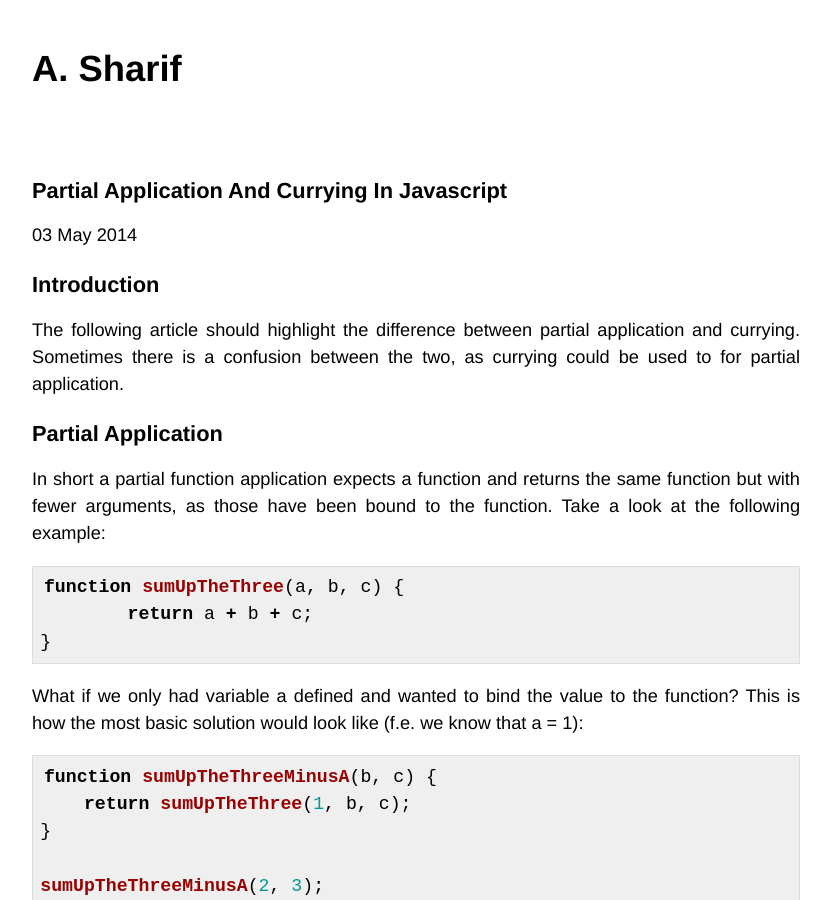
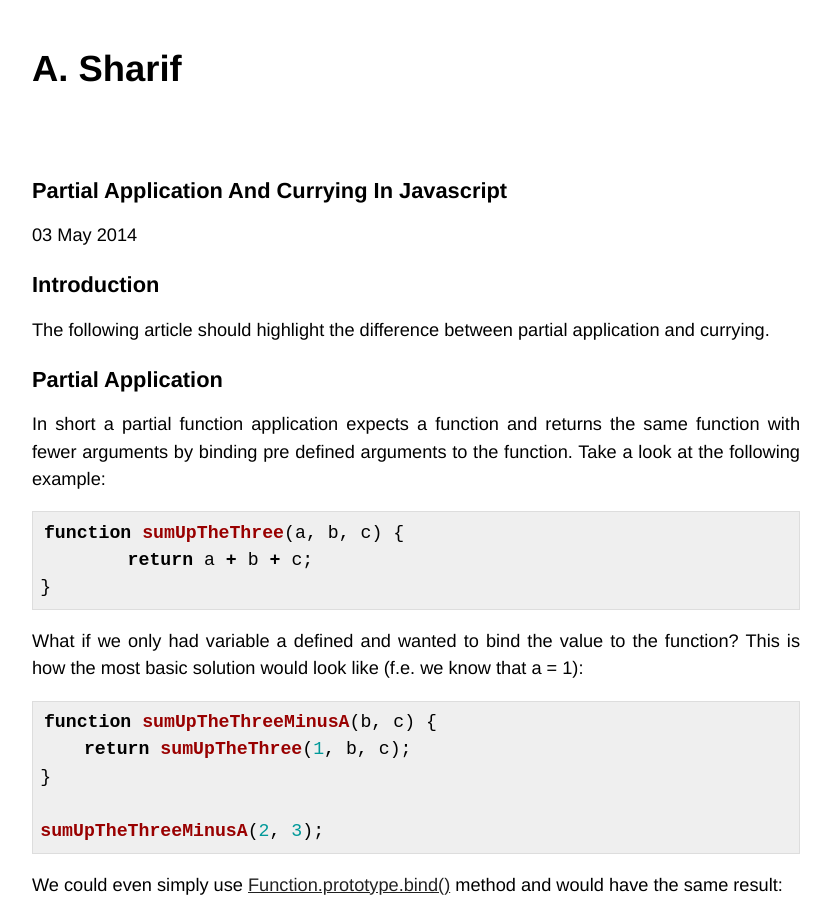
Before and after one commit to busypeoples/busypeoples.github.io, a Jekyll site: the page built from _posts/2014-05-03-partial-applications-js.markdown, in a window 1280 px wide and 900 px high. Shown: the whole window, without its empty margins (224-1055 px from the left). Built offline with Jekyll 4.4.1, drawn with Linux system fonts in a browser that asks for light colours; Markdown is read by kramdown in place of the engine named in the settings; some of the changed text lies outside the part shown.

Commit message:
Updated post.

````diff
--- a/_posts/2014-05-03-partial-applications-js.markdown
+++ b/_posts/2014-05-03-partial-applications-js.markdown
@@ -2,17 +2,16 @@
 layout: post
 title:  "Partial Application And Currying In Javascript"
 date:   2014-05-03 10:00:00
-tags:	javascript functional
+tags:	javascript, functional
 published: true
 ---
 
 ## Introduction
 
 The following article should highlight the difference between partial application and currying.
-Sometimes there is a confusion between the two, as currying could be used to for partial application.
 
 ## Partial Application
-In short a partial function application expects a function and returns the same function but with fewer arguments, as those have been bound to the function.
+In short a partial function application expects a function and returns the same function with fewer arguments by binding pre defined arguments to the function.
 Take a look at the following example:
 
 
@@ -105,7 +104,7 @@
 
 ## Currying
 
-Currying essentially solves the problem of dealing with functions that can only accept a single parameter and creating a multiple arguments functions via composition.
+Currying creates multi parameter functions by composing single parameter functions.
 
 Take a look at the following:
 
@@ -132,9 +131,6 @@
     return sumUpTheThree(1, b, c);
 }
 ```
-
-But we can use currying to even a create partial application.
-This might make sense in some situations.
 
 ### Custom Function
 
@@ -173,7 +169,7 @@
 
 ### Currying With Wu.js
 
-Finally we will have a look at how it is implemented in wu.js. Of course a couple of libraries have implemented currying.
+Finally we will have a look at how to achieve currying with wu.js.
 Wu.js offers the _autoCurry()_ method that automatically adds currying to a given function, which is more or less what we want.
 
 
--- a/index.html
+++ b/index.html
@@ -21,7 +21,7 @@
 		<p>
           <i class="icon-calendar"></i> {{ post.date | date: "%B %e, %Y" }}
         	{% if post.tags %}
-		  | <i class="icon-tags"></i> Tags :{% for tag in post.tags %} <a href="/tags/{{ tag }}" rel="tooltip" title="View posts tagged with &quot;{{ tag }}&quot;"><span class="label label-info">{{ tag }}</span></a>  {% if forloop.last != true %} {% endif %} {% endfor %}
+		  | <i class="icon-tags"></i>{% for tag in post.tags %} <span rel="tooltip" title="View posts tagged with &quot;{{ tag }}&quot;"><span class="label label-info">{{ tag }}</span></span>  {% if forloop.last != true %} {% endif %} {% endfor %}
         	{% endif %}
         </p>
         <p><a href="{{ post.url }}">Read more</a></p>
````
